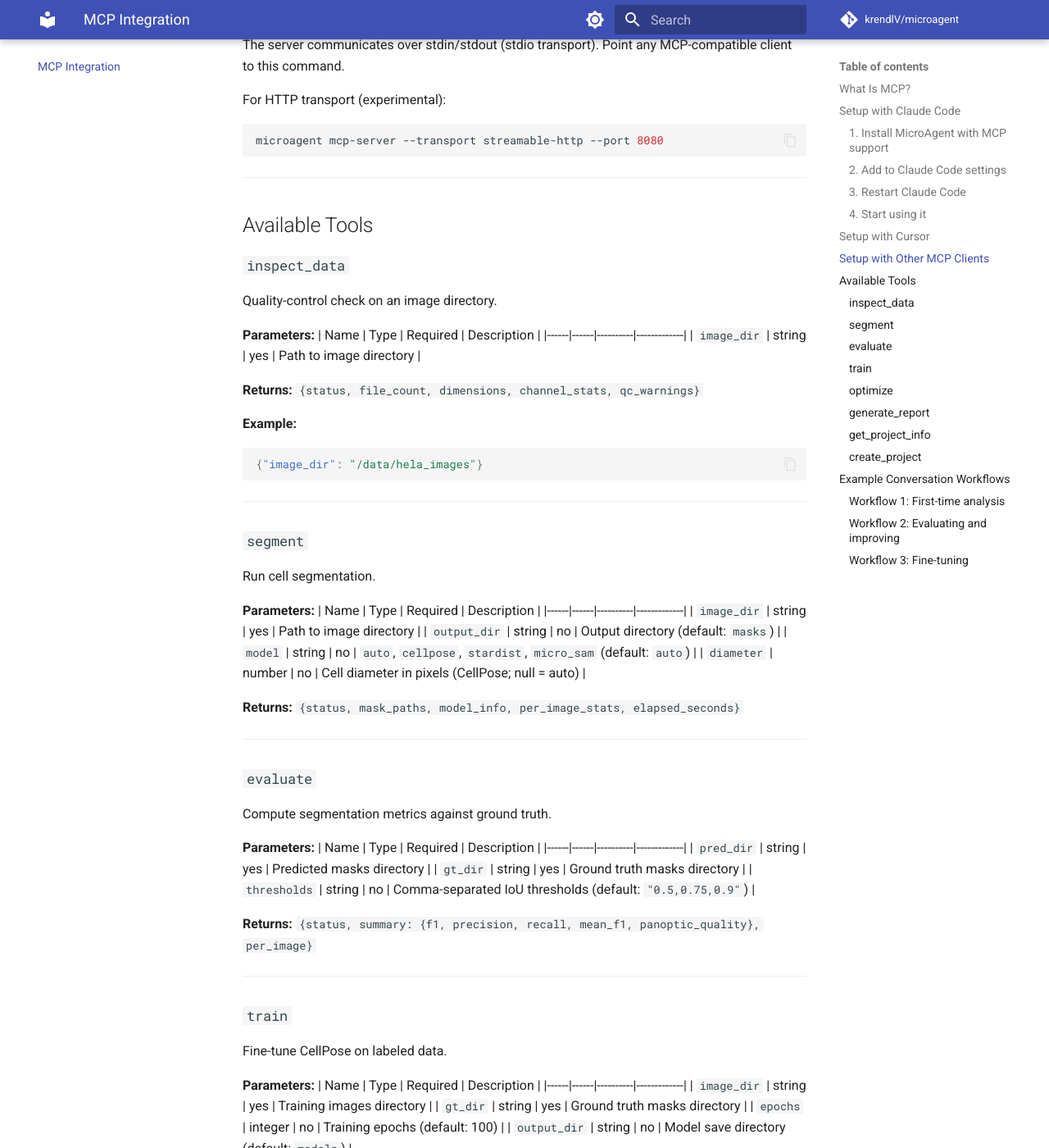
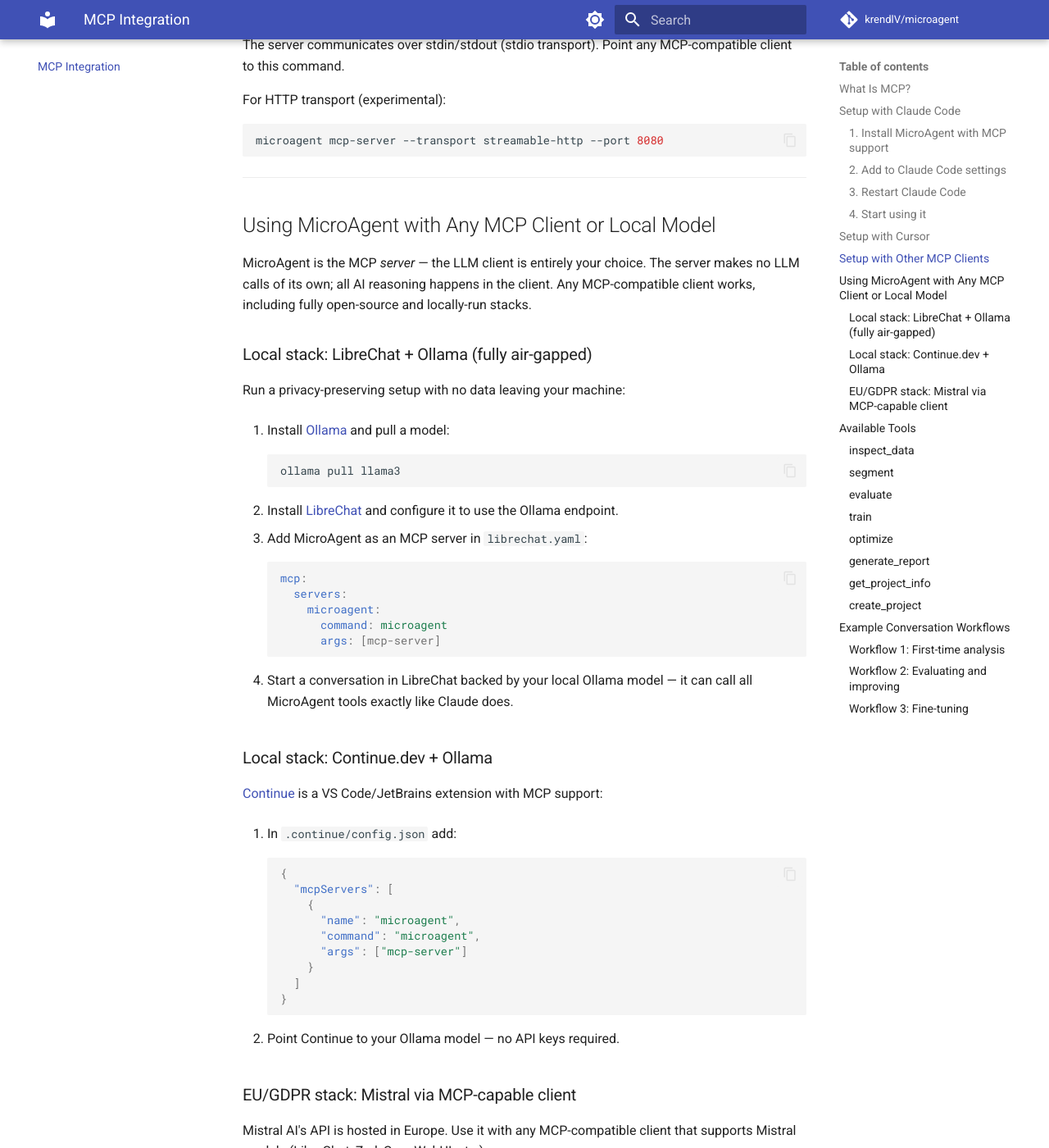
Before and after one commit to krendlV/microagent, an MkDocs documentation site: the page built from docs/mcp-integration.md, in a window 1280 px wide and 1400 px high, scrolled down 2165 px. Shown: the whole window at 82% size. Built offline with MkDocs 1.6.1 and Material for MkDocs 9.7.7, drawn with Linux system fonts in a browser that asks for light colours; comment, search, counter and statistics services are not loaded; some of the changed text lies outside the part shown.

Commit message:
feat(providers): make LLM extraction provider-agnostic
Add a _llm_complete() shim in knowledge.py that routes to any provider via
MICROAGENT_LLM_PROVIDER (anthropic | openai | mistral | ollama | none), with
auto-detection from *_API_KEY env vars when unset. The OpenAI-compatible code
path covers Mistral, Ollama, vLLM, LM Studio, and OpenRouter; Anthropic is
retained as a first-class option. No new hard dependencies — both SDKs are
guarded with try/except ImportError and fall back to keyword heuristics
silently. Unit tests cover the mistral→openai-compat path and the no-key
keyword fallback. Docs: new docs/llm-providers.md, expanded mcp-integration.md
with LibreChat+Ollama and Mistral (EU) configs, README updated.

Co-Authored-By: Claude Sonnet 4.6 <noreply@anthropic.com>

````diff
--- a/docs/mcp-integration.md
+++ b/docs/mcp-integration.md
@@ -108,6 +108,75 @@ For HTTP transport (experimental):
 ```bash
 microagent mcp-server --transport streamable-http --port 8080
 ```
+
+---
+
+## Using MicroAgent with Any MCP Client or Local Model
+
+MicroAgent is the MCP *server* — the LLM client is entirely your choice. The server makes no LLM calls of its own; all AI reasoning happens in the client. Any MCP-compatible client works, including fully open-source and locally-run stacks.
+
+### Local stack: LibreChat + Ollama (fully air-gapped)
+
+Run a privacy-preserving setup with no data leaving your machine:
+
+1. Install [Ollama](https://ollama.ai/) and pull a model:
+   ```bash
+   ollama pull llama3
+   ```
+
+2. Install [LibreChat](https://www.librechat.ai/) and configure it to use the Ollama endpoint.
+
+3. Add MicroAgent as an MCP server in `librechat.yaml`:
+   ```yaml
+   mcp:
+     servers:
+       microagent:
+         command: microagent
+         args: [mcp-server]
+   ```
+
+4. Start a conversation in LibreChat backed by your local Ollama model — it can call all MicroAgent tools exactly like Claude does.
+
+### Local stack: Continue.dev + Ollama
+
+[Continue](https://continue.dev/) is a VS Code/JetBrains extension with MCP support:
+
+1. In `.continue/config.json` add:
+   ```json
+   {
+     "mcpServers": [
+       {
+         "name": "microagent",
+         "command": "microagent",
+         "args": ["mcp-server"]
+       }
+     ]
+   }
+   ```
+
+2. Point Continue to your Ollama model — no API keys required.
+
+### EU/GDPR stack: Mistral via MCP-capable client
+
+Mistral AI's API is hosted in Europe. Use it with any MCP-compatible client that supports Mistral models (LibreChat, Zed, OpenWebUI, etc.):
+
+1. Get a [Mistral API key](https://console.mistral.ai/).
+
+2. Configure your client to use `https://api.mistral.ai/v1` with your Mistral key.
+
+3. Add MicroAgent as an MCP server — the server config is identical regardless of which LLM you use on the client side:
+   ```json
+   {
+     "mcpServers": {
+       "microagent": {
+         "command": "microagent",
+         "args": ["mcp-server"]
+       }
+     }
+   }
+   ```
+
+> **Key point:** The MCP server config is the same for every LLM provider. Swap models freely without touching MicroAgent's configuration.
 
 ---
 
````
Also changed, not shown: README.md (+18 -3 lines), docs/llm-providers.md (added, +99 -0 lines), 2 other files.
